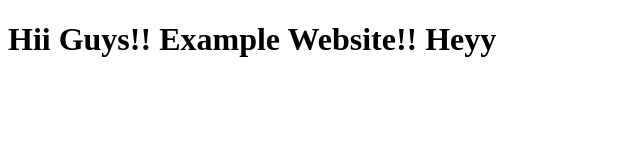
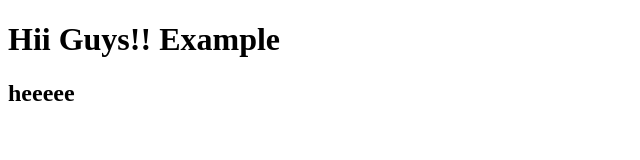
Before and after one commit to Lathish-Kumar2/lathish-kumar2.github.io, a plain HTML site: page index.html in a window 1280 px wide. Shown: the whole page, without its empty margins (0-640 px from the left). Drawn offline with Linux system fonts and the light colour scheme.

Commit message:
Update index.html

```diff
--- a/index.html
+++ b/index.html
@@ -6,6 +6,7 @@
 	<title>Hello Coursera</title>
 </head>
 <body>
-<h1> Hii Guys!! Example Website!! Heyy</h1>
+<h1> Hii Guys!! Example</h1>
+<h2> heeeee </h2>
 </body>
 </html>
```
